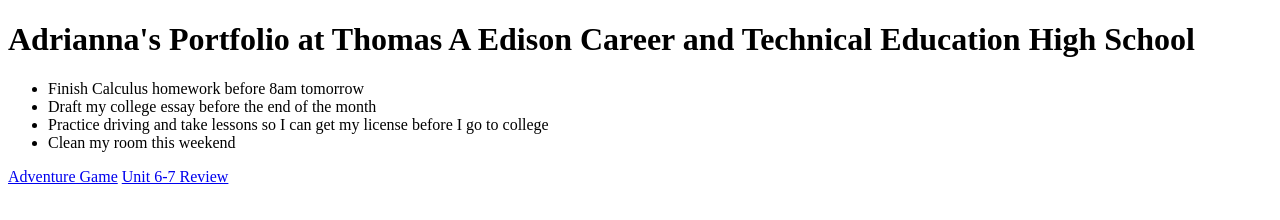
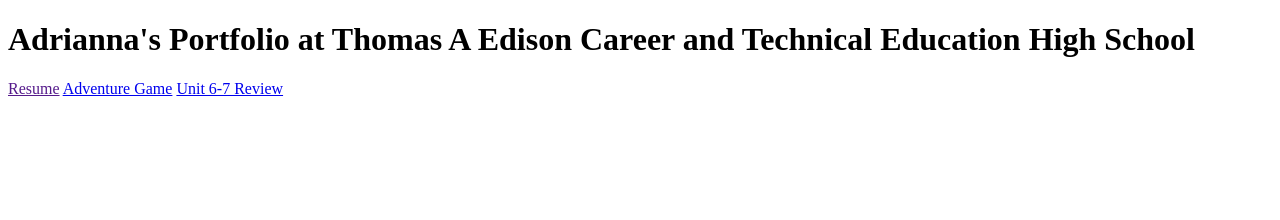
Before and after one commit to adriannas3/adriannaportfolio.github.io, a plain HTML site: page index.html in a window 1280 px wide. Drawn offline with Linux system fonts and the light colour scheme.

Commit message:
Update index.html

```diff
--- a/index.html
+++ b/index.html
@@ -10,12 +10,7 @@
     <h1>
       Adrianna's Portfolio at Thomas A Edison Career and Technical Education High School
     </h1>
-    <ul>
-      <li>Finish Calculus homework before 8am tomorrow</li>
-      <li>Draft my college essay before the end of the month</li>
-      <li>Practice driving and take lessons so I can get my license before I go to college</li>
-      <li>Clean my room this weekend</li>
-    </ul>
+    <a href="" target="_blank">Resume</a>
     <a href="https://adriannas3.github.io/Unit-6-Project" target="_blank">Adventure Game</a>
     <a href="https://popcode.org/?snapshot=a7a05e4e-18b2-4577-ae02-f6fa553e8273" target="_blank">Unit 6-7 Review</a>
   </body>
```
